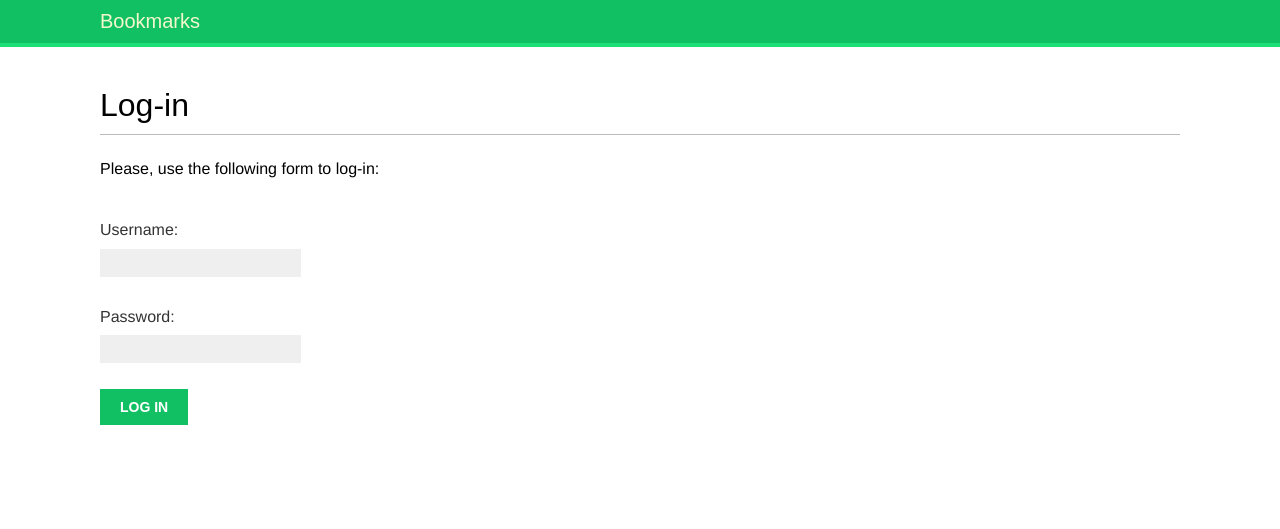
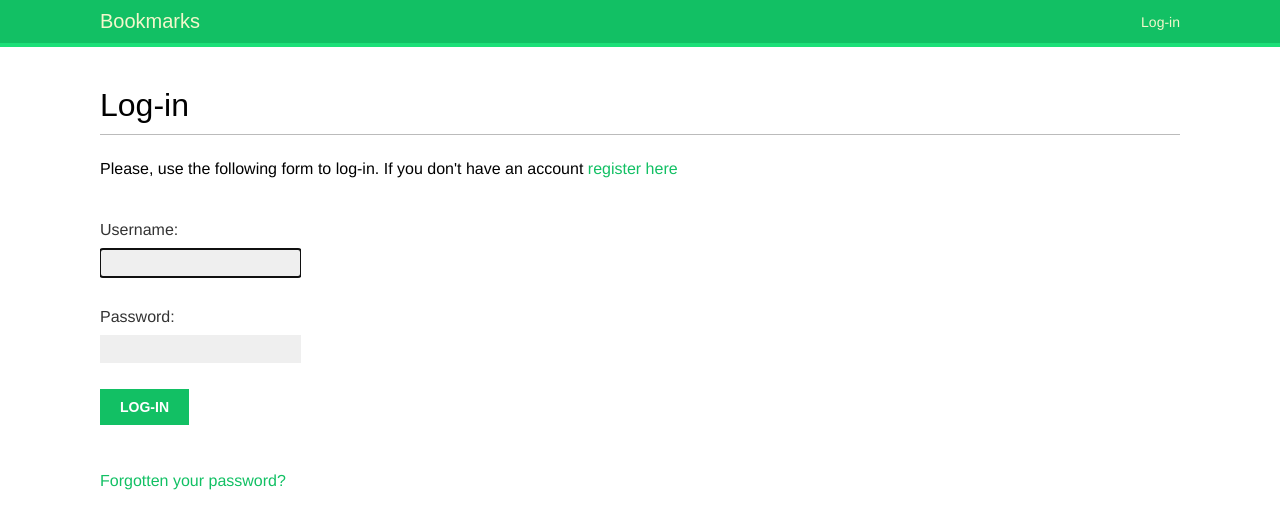
Before and after one commit to liangsongyou/bookmarks, a Django app: page /account/login/ in a window 1280 px wide. Shown: the top 529 px of the page. Run offline with Django 3.2, Linux system fonts and the light colour scheme; some web fonts are replaced.

Commit message:
add register, registration to bookmark

```diff
--- a/bookmarks/account/forms.py
+++ b/bookmarks/account/forms.py
@@ -1,5 +1,24 @@
 from django import forms
+from django.contrib.auth.models import User
+
 
 class LoginForm(forms.Form):
     username = forms.CharField()
     password = forms.CharField(widget=forms.PasswordInput)
+
+
+class UserRegistrationForm(forms.ModelForm):
+    password  = forms.CharField(label='Password',
+                               widget=forms.PasswordInput)
+    password2 = forms.CharField(label='Repeat password',
+                               widget=forms.PasswordInput)
+
+    class Meta:
+        model  = User
+        fields = ('username', 'first_name', 'email')
+
+    def clean_password2(self):
+        cd = self.cleaned_data
+        if cd['password'] != cd['password2']:
+            raise forms.ValidationError('Passwords don\'t match.')
+        return cd['password2']
--- a/bookmarks/account/templates/base.html
+++ b/bookmarks/account/templates/base.html
@@ -8,6 +8,28 @@
 <body>
     <div id="header">
         <span class="logo">Bookmarks</span>
+        {% if request.user.is_authenticated %}
+            <ul class="menu">
+                <li {% if section == 'dashboard' %}class='selected'{% endif %}>
+                    <a href="{% url 'dashboard' %}">My dashboard</a>
+                </li>
+                <li {% if section == 'images' %}class='selected'{% endif %}>
+                    <a href="#">Images</a>
+                </li>
+                <li {% if section == 'people' %}class="selected"{% endif %}>
+                    <a href="#">People</a>
+                </li>
+            </ul>
+        {% endif %}
+
+        <span class="user">
+            {% if request.user.is_authenticated %}
+                Hello {{ request.user.first_name }},
+                <a href="{% url 'logout' %}">Logout</a>
+            {% else %}
+                <a href="{% url 'login' %}">Log-in</a>
+            {% endif %}
+        </span>
     </div>
     <div id="content">
         {% block content %}
--- /dev/null
+++ b/bookmarks/account/templates/registration/login.html
@@ -0,0 +1,30 @@
+{% extends "base.html" %}
+
+{% block title %}Log-in{% endblock title %}
+
+{% block content %}
+    <h1>Log-in</h1>
+    {% if form.errors %}
+        <p>
+            Your username and password didn't match.
+            Please try again.
+        </p>
+    {% else %}
+        <p>
+            Please, use the following form to log-in.
+            If you don't have an account
+            <a href="{% url 'register' %}">register here</a>
+        </p>
+    {% endif %}
+    <div class="login-form">
+        <form action="{% url 'login' %}" method="post">
+            {{ form.as_p }}
+            {% csrf_token %}
+            <input type="hidden" name="next" value="{{ next }}" />
+            <p><input type="submit" value="Log-in"></p>
+        </form>
+        <p>
+            <a href="{% url 'password_reset' %}">Forgotten your password?</a>
+        </p>
+    </div>
+{% endblock content %}
--- /dev/null
+++ b/bookmarks/account/templates/registration/password_reset_email.html
@@ -0,0 +1,4 @@
+Someone asked for password reset for email {{ email }}.
+Flow the link below:
+{{ protocol }}://{{ domain }}{% url "password_reset_confirm" uidb64=uid token=token %}
+Your username, in case you've forgotten: {{ user.get_username }}
--- a/bookmarks/account/urls.py
+++ b/bookmarks/account/urls.py
@@ -1,7 +1,36 @@
 from django.urls import path
+from django.contrib.auth import views as auth_views
 
 from . import views
 
 urlpatterns = [
-    path('login/',views.user_login, name='login'),
+    # path('login/',views.user_login, name='login'),
+    path('login/', auth_views.LoginView.as_view(), name='login'),
+    path('logout/', auth_views.LogoutView.as_view(), name='logout'),
+    path('', views.dashboard, name="dashboard"),
+
+    #password change
+    path('password_change/',
+         auth_views.PasswordChangeView.as_view(),
+         name='password_change'),
+    path('password_change/done/',
+         auth_views.PasswordChangeDoneView.as_view(),
+         name='password_change_done'),
+
+    #reset password urls
+    path('password_reset/',
+         auth_views.PasswordResetView.as_view(),
+         name='password_reset'),
+    path('password_reset/done/',
+         auth_views.PasswordResetDoneView.as_view(),
+         name='password_reset_done'),
+    path('reset/<uidb64>/<token>/',
+         auth_views.PasswordResetConfirmView.as_view(),
+         name='password_reset_confirm'),
+    path('reset/done/',
+         auth_views.PasswordResetCompleteView.as_view(),
+         name='password_reset_complete'),
+
+    #register
+    path('register/', views.register, name='register'),
 ]
--- a/bookmarks/account/views.py
+++ b/bookmarks/account/views.py
@@ -1,8 +1,10 @@
 from django.http import HttpResponse
 from django.shortcuts import render
 from django.contrib.auth import authenticate, login
+from django.contrib.auth.decorators import login_required
 
 from .forms import LoginForm
+from .forms import UserRegistrationForm
 
 def user_login(request):
     if request.method == 'POST':
@@ -24,3 +26,27 @@ def user_login(request):
     else:
         form = LoginForm()
     return render(request, 'account/login.html', {'form':form})
+
+
+@login_required
+def dashboard(request):
+    return render(request,
+                  'account/dashboard.html',
+                  {'section':'dashboard'})
+
+def register(request):
+    if request.method == 'POST':
+        user_form = UserRegistrationForm(request.POST)
+        if user_form.is_valid():
+            new_user = user_form.save(commit=False)
+            new_user.set_password(
+                user_form.cleaned_data['password'])
+            new_user.save()
+            return render(request,
+                          'account/register_done.html',
+                          {'new_user':new_user})
+    else:
+        user_form = UserRegistrationForm()
+    return render(request,
+                  'account/register.html',
+                  {'user_form':user_form})
```
Also changed, not shown: bookmarks/account/templates/account/dashboard.html (added, +8 -0 lines), bookmarks/account/templates/account/register.html (added, +15 -0 lines), bookmarks/account/templates/account/register_done.html (added, +11 -0 lines), bookmarks/account/templates/registration/logged_out.html (added, +11 -0 lines), bookmarks/account/templates/registration/password_change_done.html (added, +8 -0 lines), bookmarks/account/templates/registration/password_change_form.html (added, +13 -0 lines), bookmarks/account/templates/registration/password_reset_complete.html (added, +11 -0 lines), bookmarks/account/templates/registration/password_reset_confirm.html (added, +17 -0 lines), bookmarks/account/templates/registration/password_reset_done.html (added, +9 -0 lines), bookmarks/account/templates/registration/password_reset_form.html (added, +13 -0 lines), bookmarks/bookmarks/settings.py (+10 -0 lines).
